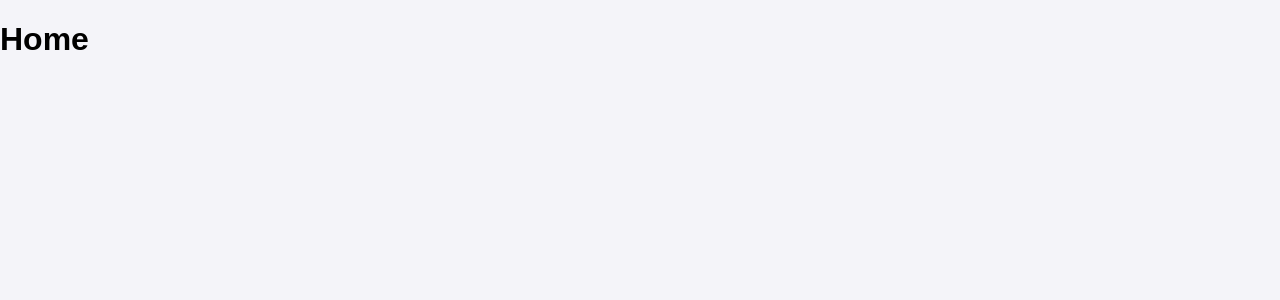
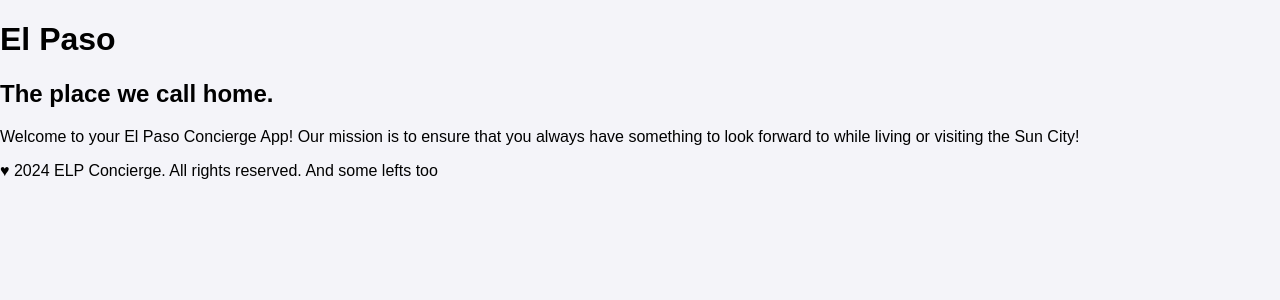
Before and after one commit to FabLab-AI-Software-Development/group-4-staticsite, a React (Create React App) app: page /Home in a window 1280 px wide. Shown: the top 300 px of the page. Built offline with nearby package versions, Linux system fonts and the light colour scheme.

Commit message:
adding homepg

```diff
--- a/src/pages/home.jsx
+++ b/src/pages/home.jsx
@@ -1,11 +1,15 @@
-import React from 'react';
+import React from "react";
 
 const Home = () => {
     return (
         <div>
-            <h1> Home </h1>
+            <h1>El Paso</h1>
+            <h2>The place we call home.</h2>
+            <p>Welcome to your El Paso Concierge App! Our mission is to ensure that you always have something to look forward to while living or visiting the Sun City!</p>
+            <p>&hearts; 2024 ELP Concierge. All rights reserved. And some lefts too</p>
         </div>
+
     );
-};
+}
 
 export default Home;
```
